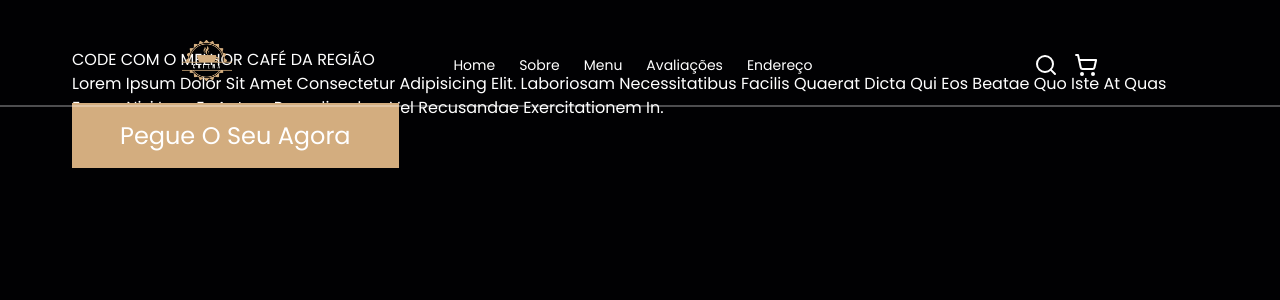
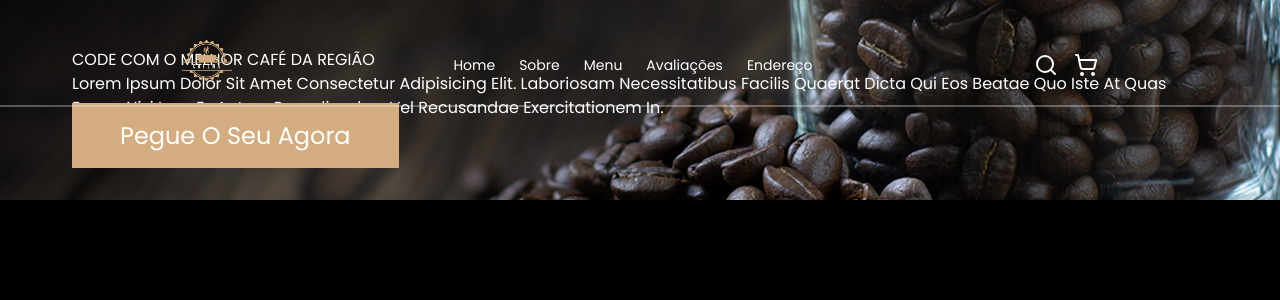
Before and after one commit to Nicolas7720/cafeteria, a Next.js app: page / in a window 1280 px wide. Shown: the top 300 px of the page. Built offline with nearby package versions, Linux system fonts and the light colour scheme.

Commit message:
Só falta ageitar o fundo do main 1

```diff
--- a/components/Main/Principal/index.tsx
+++ b/components/Main/Principal/index.tsx
@@ -2,7 +2,7 @@ import Botao from "@/components/Button";
 
 export default function Principal(){
     return(
-        <div className="bg-">
+        <div className="bg-imagem-de-fundo-um bg-center">
             <section id="home">
                 <div>
                     <h3>CODE COM O MELHOR CAFÉ DA REGIÃO</h3>
--- a/tailwind.config.ts
+++ b/tailwind.config.ts
@@ -17,8 +17,7 @@ const config: Config = {
         border: "rgba(255,255,255,0.3)",
       },
       backgroundImage: {
-        'bg-um': "url('pu')",
-        'bg-dois': "url('/img/footer-texture.png')",
+        'imagem-de-fundo-um': "url('../public/home-img.jpeg')",
       }
     },
   },
```
